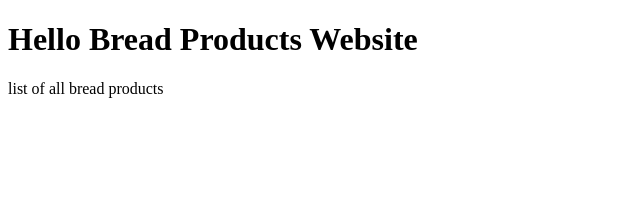
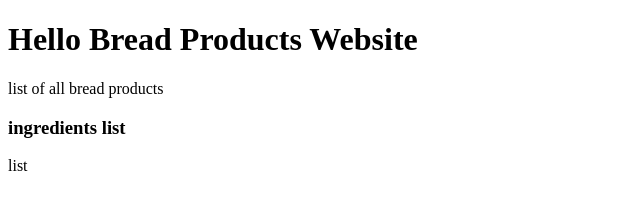
Before and after one commit to test2011tube/com.bread.products, a plain HTML site: page WebContent/index.html in a window 1280 px wide. Shown: the whole page, without its empty margins (0-640 px from the left). Drawn offline with Linux system fonts and the light colour scheme.

Commit message:
master changes

```diff
--- a/WebContent/index.html
+++ b/WebContent/index.html
@@ -7,5 +7,8 @@
 <body>
 <h1> Hello Bread Products Website</h1>
 <p>list of all bread products </p>
+
+<h3>ingredients list</h3>
+<p>list</p>
 </body>
 </html>
```
